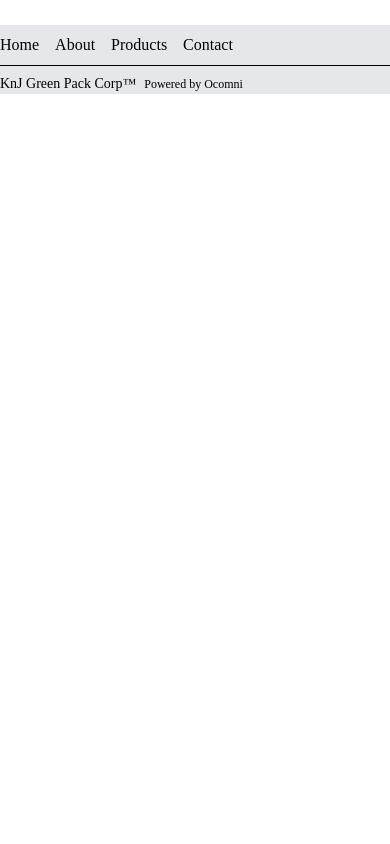
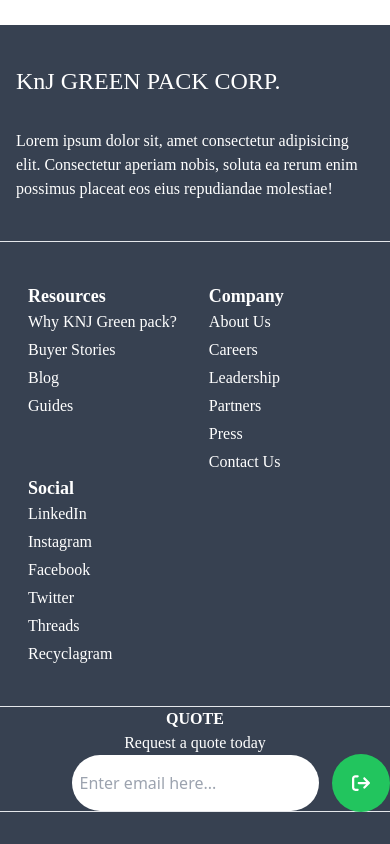
Before and after one commit to gualberto2/GreenCorp, a React (Vite) app: page / in a window 390 px wide. Shown: the part 6020-6864 px from the top of the page. Before the commit the page ends 6114 px from the top, so only its background shows below. Built offline with nearby package versions, Linux system fonts and the light colour scheme; a web font is replaced by a local one.

Commit message:
style: new footer look, form included

```diff
--- a/src/components/GlobalComponents/Footer.jsx
+++ b/src/components/GlobalComponents/Footer.jsx
@@ -1,93 +1,153 @@
-import React from "react";
+import React, { useState } from "react";
 import { useNavigate } from "react-router-dom";
-// import KNJLogo from "../path-to-your-logo/logo.svg"; // Update with your logo path
+import { FaArrowRightFromBracket } from "react-icons/fa6";
 
 const Footer = () => {
-  // Navigation declaration
   const navigate = useNavigate();
+  const [formData, setFormData] = useState({
+    email: "",
+  });
+  const { email } = formData;
+
+  function onChange(e) {
+    if (!e.target.files) {
+      setFormData((prevState) => ({
+        ...prevState,
+        [e.target.id]: e.target.value,
+      }));
+    }
+  }
 
   return (
-    <footer className="bg-gray-200 mt-2 pt-2 lg:mt-10 md:mt-10 lg:mx-auto lg:text-center md:mx-auto md:text-center">
-      {/* Navigation Links */}
-      <div className="">
-        <div className="flex gap-4 lg:mx-auto lg:justify-center md:mx-auto md:justify-center">
-          <p
+    <footer className="bg-gray-700">
+      <div>
+        <div>
+          <div className="md:grid md:grid-cols-11 flex flex-col text-white">
+            <div className="border-b md:border-r py-10 px-4 md:col-start-1 md:col-end-7">
+              <h1
+                className={`font-display text-2xl  md:text-4xl cursor-pointer text-nowrap transition-opacity duration-500 mb-8 md:mb-0
+                `}
                 onClick={() => navigate("/")}
-            className="hover:cursor-pointer hover:underline decoration-green-500"
               >
-            Home
-          </p>
-          <p
-            onClick={() => navigate("/about")}
-            className="hover:cursor-pointer hover:underline decoration-green-500"
-          >
-            About
-          </p>
-          <p
-            onClick={() => navigate("/products")}
-            className="hover:cursor-pointer hover:underline decoration-green-500"
-          >
-            Products
-          </p>
-          <p
-            onClick={() => navigate("/contact")}
-            className="hover:cursor-pointer hover:underline decoration-green-500"
-          >
-            Contact
+                KnJ GREEN PACK CORP.
+              </h1>
+              <p>
+                Lorem ipsum dolor sit, amet consectetur adipisicing elit.
+                Consectetur aperiam nobis, soluta ea rerum enim possimus placeat
+                eos eius repudiandae molestiae!
               </p>
             </div>
-        <div className="mt-2  mb-2 border-b border-black"></div>
-      </div>
-      <div>
-        <p className="text-sm font-light">
-          KnJ Green Pack Corp™
-          <span className="pl-2 text-xs font-extralight">
-            Powered by <span>Ocomni</span>
-          </span>
+            <div className="flex flex-wrap md:flex-row gap-x-8 md:gap-0 md:col-start-1 md:col-end-7 md:row-start-2 md:border-r border-b px-7 py-10 ">
+              <div className="flex flex-col">
+                <h3 className="font-bold text-lg ">Resources</h3>
+                <div className="font-light flex flex-col gap-1">
+                  <p className="cursor-pointer hover:text-gray-400 transition duration-150 ease-in ">
+                    Why KNJ Green pack?
+                  </p>
+                  <p className="cursor-pointer hover:text-gray-400 transition duration-150 ease-in ">
+                    Buyer Stories
+                  </p>
+                  <p className="cursor-pointer hover:text-gray-400 transition duration-150 ease-in ">
+                    Blog
+                  </p>
+                  <p className="cursor-pointer hover:text-gray-400 transition duration-150 ease-in ">
+                    Guides
                   </p>
                 </div>
-
-      {/* Div for the footer form */}
-      {/* <div className="bg-slate-100 lg:border-none md:border-none border-black mt-8 w-full"> */}
-      {/* <form onSubmit="" className="">
-          <div className="flex flex-col lg:flex-row md:flex-row items-center gap-2 lg:items-end md:items-end">
-            <div className="lg:w-1/2 md:w-1/2 lg:pr-2 md:pr-2">
-              <label htmlFor="first" className="font-light text-md text-gray">
-                Name
-              </label>
-              <input
-                type="text"
-                id="first"
-                placeholder="ex. John Wick"
-                className="text-center w-full px-3 py-2 focus:ring-transparent bg-gray-200 border-gray-200 focus:bg-gray-300 focus:border-blue-800 border-[1px] rounded-md"
-                required
-              />
+              </div>
+              <div className="flex flex-col">
+                <h3 className="font-bold text-lg">Company</h3>
+                <div className="font-light flex flex-col gap-1">
+                  <p className="cursor-pointer hover:text-gray-400 transition duration-150 ease-in ">
+                    About Us
+                  </p>
+                  <p className="cursor-pointer hover:text-gray-400 transition duration-150 ease-in ">
+                    Careers
+                  </p>
+                  <p className="cursor-pointer hover:text-gray-400 transition duration-150 ease-in ">
+                    Leadership
+                  </p>
+                  <p className="cursor-pointer hover:text-gray-400 transition duration-150 ease-in ">
+                    Partners
+                  </p>
+                  <p className="cursor-pointer hover:text-gray-400 transition duration-150 ease-in ">
+                    Press
+                  </p>
+                  <p className="cursor-pointer hover:text-gray-400 transition duration-150 ease-in ">
+                    Contact Us
+                  </p>
+                </div>
+              </div>
+              <div className="flex flex-col">
+                <h3 className="font-bold text-lg">Social</h3>
+                <div className="font-light flex flex-col gap-1">
+                  <p className="cursor-pointer hover:text-gray-400 transition duration-150 ease-in ">
+                    LinkedIn
+                  </p>
+                  <p className="cursor-pointer hover:text-gray-400 transition duration-150 ease-in ">
+                    Instagram
+                  </p>
+                  <p className="cursor-pointer hover:text-gray-400 transition duration-150 ease-in ">
+                    Facebook
+                  </p>
+                  <p className="cursor-pointer hover:text-gray-400 transition duration-150 ease-in ">
+                    Twitter
+                  </p>
+                  <p className="cursor-pointer hover:text-gray-400 transition duration-150 ease-in ">
+                    Threads
+                  </p>
+                  <p className="cursor-pointer hover:text-gray-400 transition duration-150 ease-in ">
+                    Recyclagram
+                  </p>
+                </div>
+              </div>
+            </div>{" "}
+            <div className="md:col-start-7 md:col-end-12 md:row-start-1 md:row-span-2 border-b flex items-center justify-center w-full">
+              <div className="w-full flex flex-col items-center justify-center">
+                <h4 className="uppercase text-md font-bold">quote</h4>
+                <div>
+                  <h3>Request a quote today</h3>
                 </div>
 
-            <div className="lg:w-1/2 md:w-1/2 lg:pr-2 md:pr-2">
-              <label htmlFor="email" className="font-light text-md text-gray">
-                Email
-              </label>
+                <div>
+                  <div className="flex flex-row items-center  w-full max-w-xl ">
                     <input
+                      placeholder="Enter email here..."
+                      className="w-full px-2 py-4 rounded-full text-black"
                       type="email"
+                      value={email}
+                      onChange={onChange}
                       id="email"
-                placeholder="johnwick@email.com"
-                className="text-center w-full px-3 py-2 focus:ring-transparent bg-gray-200 border-gray-200 focus:bg-gray-300 focus:border-blue-800 border-[1px] rounded-md"
-                required
                     />
-            </div>
-
-            <div className="text-center">
-              <button
-                type="submit"
-                className="py-3 px-4 font-light text-md text-white bg-[#59c9a5] rounded-md"
-              >
-                Submit
+                    <button className="bg-green-500 cursor-pointer hover:bg-green-700 p-5 rounded-full text-lg absolute right-0 flex items-center align-center transition duration-150 ease-in">
+                      <FaArrowRightFromBracket className="" />
                     </button>
                   </div>
                 </div>
-        </form> */}
-      {/* </div> */}
+              </div>
+            </div>
+            <div className="md:row-start-3 md:col-start-1 col-end-12 mt-28 mb-4">
+              <div>
+                <div className="flex flex-col md:flex-row md:gap-4 px-2">
+                  <h3 className="font-display text-lg tracking-wide">
+                    &copy; Copyright, KNJ Green Pack Corporation Inc.
+                  </h3>
+                  <div className="flex-wrap flex text-lg md:text-md gap-x-4 tracking-tight text-md">
+                    <p>Support</p>
+                    <p>Privacy policy</p>
+                    <p>Terms Of Use</p>
+                    <p>Cookie Policy</p>
+                  </div>
+                </div>
+              </div>
+            </div>
+          </div>
+        </div>
+      </div>
+      {/* <section className="bg-purple-500 flex flex-row gap-1 text-bottom">
+        <p className="text-2xl">Powered by</p>
+        <p className="text-2xl font-black"> OCOMNI</p>
+      </section> */}
     </footer>
   );
 };
```
Lines whose indentation alone changed are shown as unchanged.
